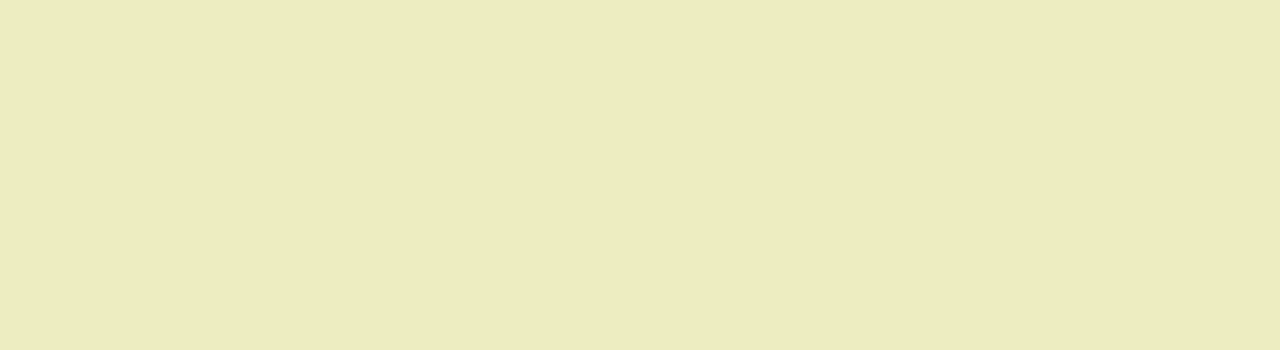
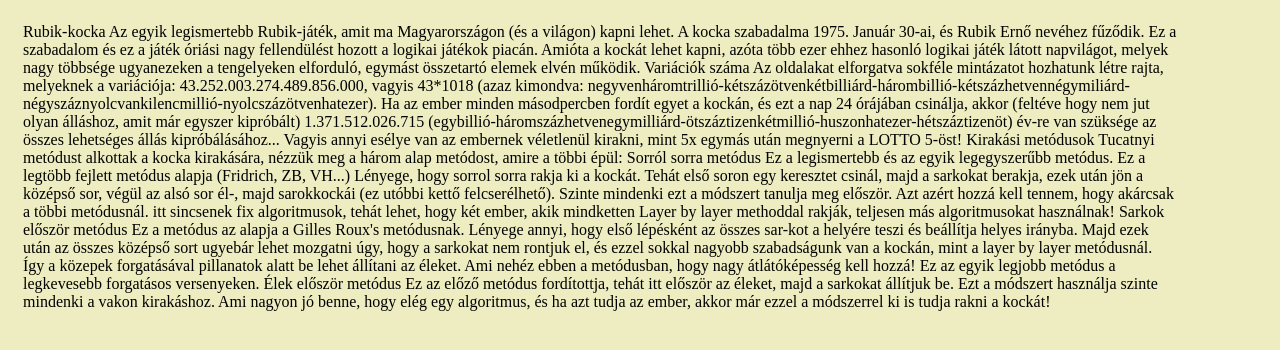
Before and after one commit to kovagoadi/rubik_kocka, a plain HTML site: page index.html in a window 1280 px wide. Drawn offline with Linux system fonts and the light colour scheme.

Commit message:
Update index.html

```diff
--- a/index.html
+++ b/index.html
@@ -5,6 +5,31 @@
         <title>Oldal a Rubik-kockáról</title>
     </head>
     <body>
+        Rubik-kocka
+
+Az egyik legismertebb Rubik-játék, amit ma Magyarországon (és a világon) kapni lehet. A kocka szabadalma 1975. Január 30-ai, és Rubik Ernő nevéhez fűződik. Ez a szabadalom és ez a játék óriási nagy fellendülést hozott a logikai játékok piacán. Amióta a kockát lehet kapni, azóta több ezer ehhez hasonló logikai játék látott napvilágot, melyek nagy többsége ugyanezeken a tengelyeken elforduló, egymást összetartó elemek elvén működik.
+
+Variációk száma
+
+Az oldalakat elforgatva sokféle mintázatot hozhatunk létre rajta, melyeknek a variációja: 43.252.003.274.489.856.000, vagyis 43*1018 (azaz kimondva: negyvenháromtrillió-kétszázötvenkétbilliárd-hárombillió-kétszázhetvennégymiliárd-négyszáznyolcvankilencmillió-nyolcszázötvenhatezer).
+
+Ha az ember minden másodpercben fordít egyet a kockán, és ezt a nap 24 órájában csinálja, akkor (feltéve hogy nem jut olyan álláshoz, amit már egyszer kipróbált) 1.371.512.026.715 (egybillió-háromszázhetvenegymilliárd-ötszáztizenkétmillió-huszonhatezer-hétszáztizenöt) év-re van szüksége az összes lehetséges állás kipróbálásához... Vagyis annyi esélye van az embernek véletlenül kirakni, mint 5x egymás után megnyerni a LOTTO 5-öst!
+
+Kirakási metódusok
+
+Tucatnyi metódust alkottak a kocka kirakására, nézzük meg a három alap metódost, amire a többi épül:
+
+Sorról sorra metódus
+
+Ez a legismertebb és az egyik legegyszerűbb metódus. Ez a legtöbb fejlett metódus alapja (Fridrich, ZB, VH...) Lényege, hogy sorrol sorra rakja ki a kockát. Tehát első soron egy keresztet csinál, majd a sarkokat berakja, ezek után jön a középső sor, végül az alsó sor él-, majd sarokkockái (ez utóbbi kettő felcserélhető). Szinte mindenki ezt a módszert tanulja meg először. Azt azért hozzá kell tennem, hogy akárcsak a többi metódusnál. itt sincsenek fix algoritmusok, tehát lehet, hogy két ember, akik mindketten Layer by layer methoddal rakják, teljesen más algoritmusokat használnak!
+
+Sarkok először metódus
+
+Ez a metódus az alapja a Gilles Roux's metódusnak. Lényege annyi, hogy első lépésként az összes sar-kot a helyére teszi és beállítja helyes irányba. Majd ezek után az összes középső sort ugyebár lehet mozgatni úgy, hogy a sarkokat nem rontjuk el, és ezzel sokkal nagyobb szabadságunk van a kockán, mint a layer by layer metódusnál. Így a közepek forgatásával pillanatok alatt be lehet állítani az éleket. Ami nehéz ebben a metódusban, hogy nagy átlátóképesség kell hozzá! Ez az egyik legjobb metódus a legkevesebb forgatásos versenyeken.
+
+Élek először metódus
+
+Ez az előző metódus fordítottja, tehát itt először az éleket, majd a sarkokat állítjuk be. Ezt a módszert használja szinte mindenki a vakon kirakáshoz. Ami nagyon jó benne, hogy elég egy algoritmus, és ha azt tudja az ember, akkor már ezzel a módszerrel ki is tudja rakni a kockát!
 
     </body>
 </html>
```
